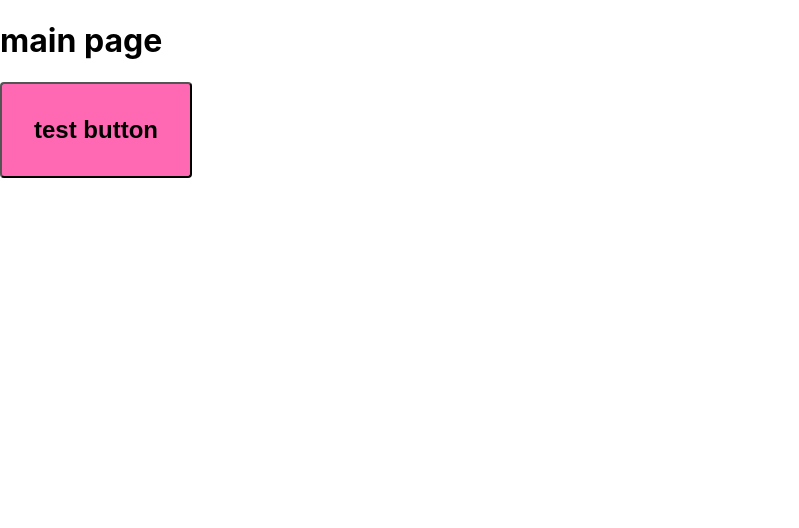
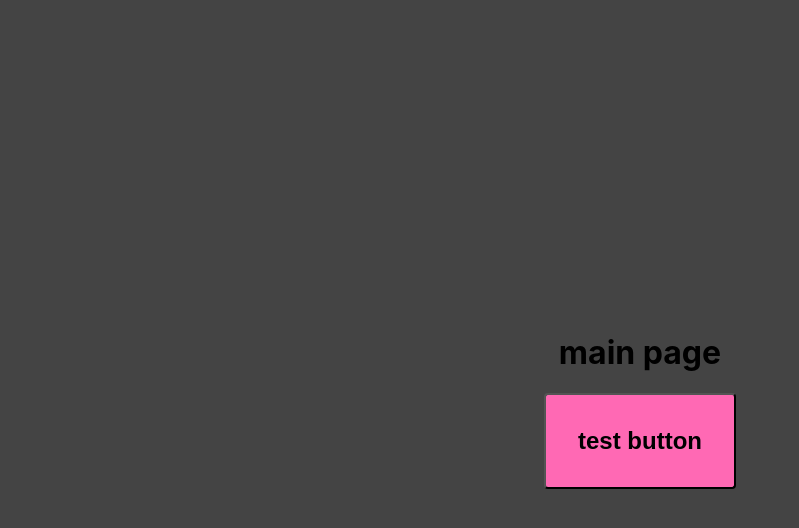
Before and after one commit to ansxnlee/tasklist, a React (Create React App) app in the folder webapp/: page / in a window 1280 px wide. Shown: the top 528 px of the page, without its empty margins (0-799 px from the left). Built offline with nearby package versions, Linux system fonts and the light colour scheme.

Commit message:
created view container

```diff
--- /dev/null
+++ b/webapp/src/components/ViewContainer.tsx
@@ -0,0 +1,33 @@
+import styled from '@emotion/styled';
+import { COLORS } from '../constants';
+
+interface ViewContainerProps {
+  display?: string;
+  flexDirection?: string;
+  width?: string;
+  height?: string;
+  alignItems?: string;
+  justifyContent?: string;
+  pt?: string;
+  pr?: string;
+  pb?: string;
+  pl?: string;
+}
+
+/**
+ * Outer-most container element for a given view
+ */
+export const ViewContainer = styled.div<ViewContainerProps>`
+  display: ${(props) => (props.display ? props.display : 'flex')};
+  flex-direction: ${(props) => (props.flexDirection ? props.flexDirection : 'column')};
+  width: ${(props) => (props.width ? props.width : 'auto')};
+  height: ${(props) => (props.height ? props.height : 'auto')};
+  min-height: 100vh;
+  align-items: ${(props) => (props.alignItems ? props.alignItems : 'center')};
+  justify-content: ${(props) => (props.justifyContent ? props.justifyContent : 'center')};
+  padding-top: ${(props) => (props.pt ? props.pt : null)};
+  padding-right: ${(props) => (props.pr ? props.pr : null)};
+  padding-bottom: ${(props) => (props.pb ? props.pb : null)};
+  padding-left: ${(props) => (props.pl ? props.pl: null)};
+  background-color: ${COLORS.darkBackground};
+`;
--- a/webapp/src/constants.ts
+++ b/webapp/src/constants.ts
@@ -1 +1,3 @@
-export {}
+export const COLORS = {
+  darkBackground: '#444444',
+}
--- a/webapp/src/views/main.tsx
+++ b/webapp/src/views/main.tsx
@@ -1,4 +1,5 @@
 import styled from '@emotion/styled'
+import { ViewContainer } from '../components/ViewContainer';
 
 const Button = styled.button`
   padding: 32px;
@@ -14,11 +15,11 @@ const Button = styled.button`
 
 const Main = () => {
   return (
-    <>
+    <ViewContainer height='100%'>
       <h1>main page</h1>
       <Button>test button</Button>
-    </>
+    </ViewContainer>
   );
 }
 
-export default Main
+export default Main;
```
